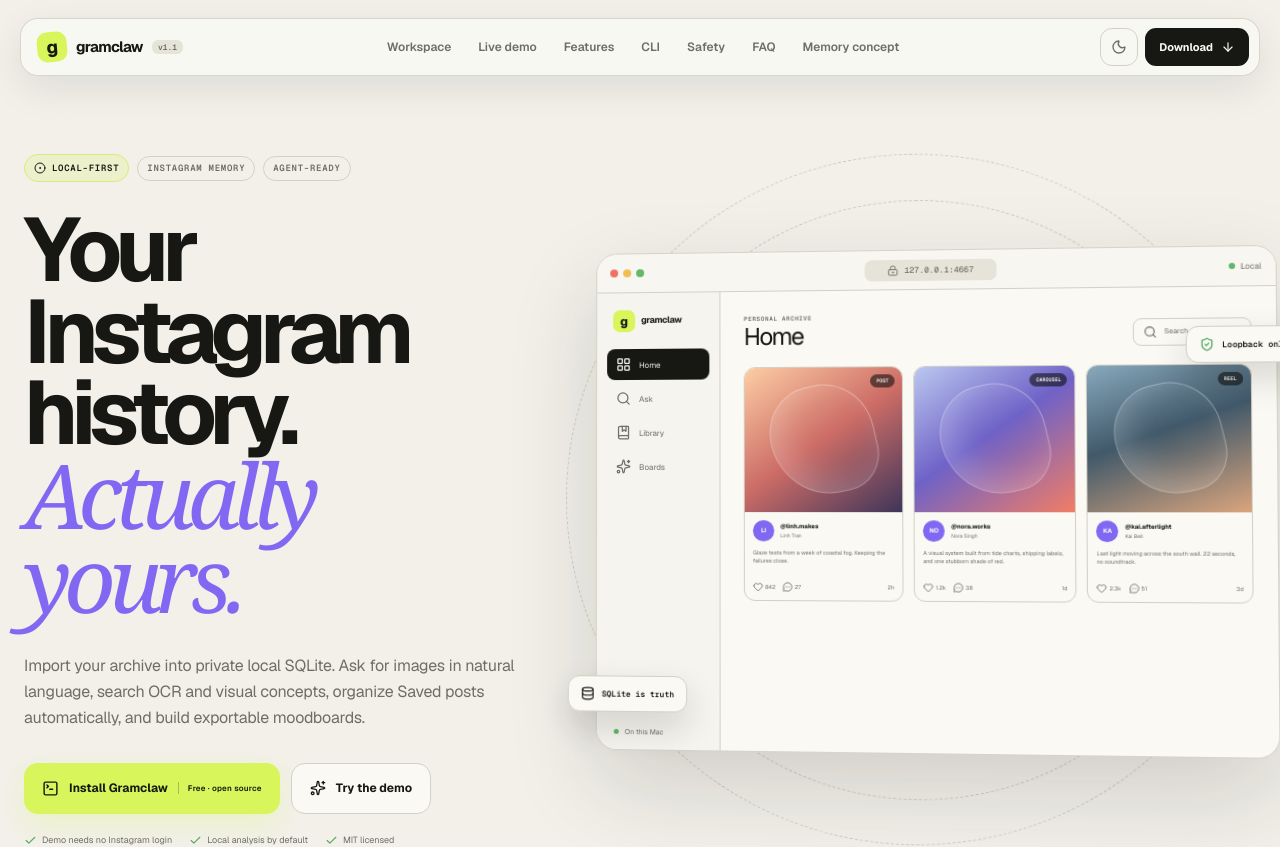
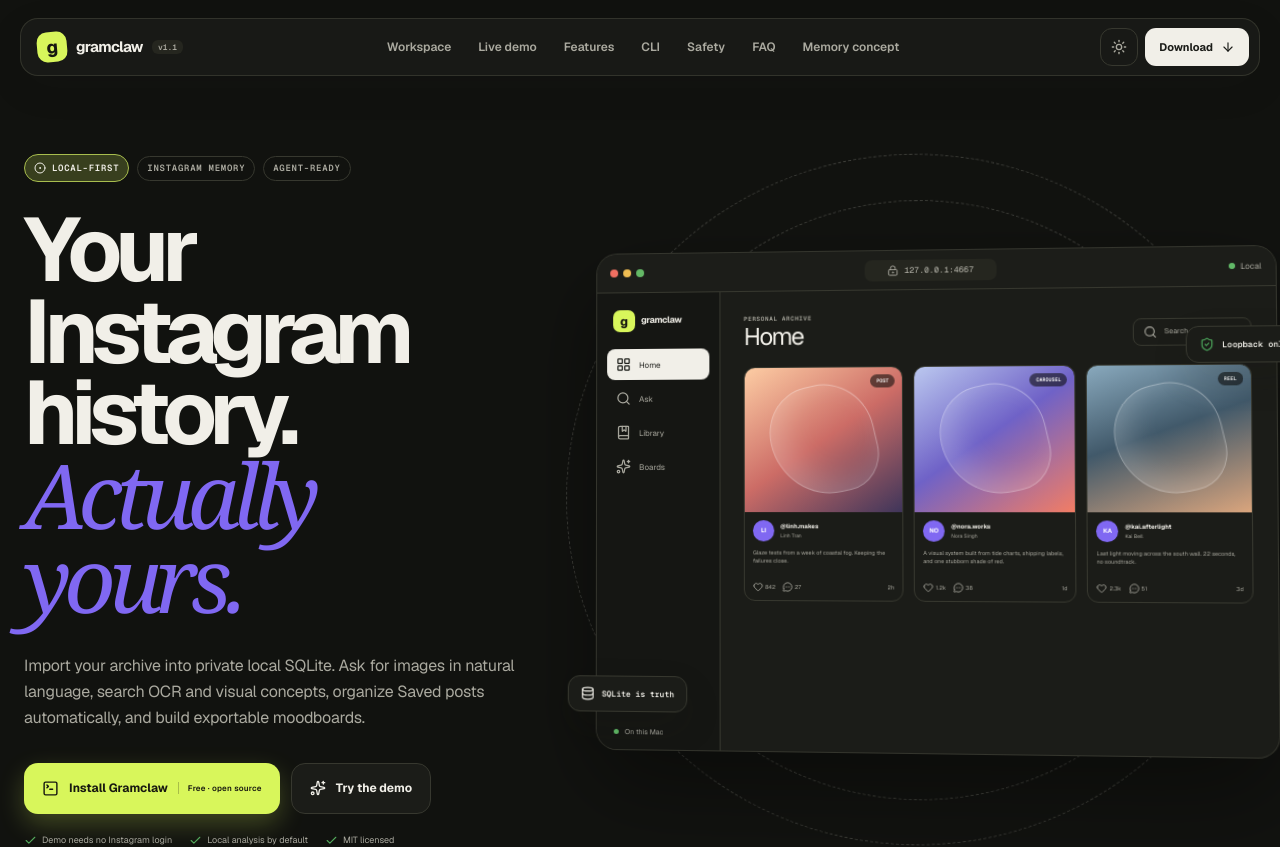
Before and after one commit to artjing/gramclaw, a Next.js app: page / in a window 1280 px wide. Shown: the top 847 px of the page. Built offline with nearby package versions, Linux system fonts and the light colour scheme.

Commit message:
Default Gramclaw to dark theme

```diff
--- a/app/GramclawSite.tsx
+++ b/app/GramclawSite.tsx
@@ -472,15 +472,13 @@
 
 export function GramclawSite() {
   const [menuOpen, setMenuOpen] = useState(false);
-  const [dark, setDark] = useState(false);
+  const [dark, setDark] = useState(true);
   const [activeCommand, setActiveCommand] = useState(commandGroups[0]);
   const [copied, setCopied] = useState(false);
 
   useEffect(() => {
     const stored = window.localStorage.getItem("gramclaw-site-theme");
-    const shouldDark =
-      stored === "dark" ||
-      (!stored && window.matchMedia("(prefers-color-scheme: dark)").matches);
+    const shouldDark = stored !== "light";
     const frame = window.requestAnimationFrame(() => setDark(shouldDark));
     return () => window.cancelAnimationFrame(frame);
   }, []);
@@ -502,7 +500,7 @@
   }
 
   return (
-    <main className="site">
+    <main className="site" data-theme={dark ? "dark" : "light"}>
       <header className="site-nav">
         <a className="site-logo" href="#top" aria-label="Gramclaw home">
           <span>g</span>
--- a/app/globals.css
+++ b/app/globals.css
@@ -23,6 +23,17 @@
   --site-muted: #aaa99f;
   --site-line: #37382f;
   --shadow-large: 0 34px 90px rgba(0, 0, 0, 0.42);
+}
+
+.site[data-theme="dark"] {
+  --site-bg: #11120f;
+  --site-panel: #1b1c18;
+  --site-panel-2: #25261f;
+  --site-ink: #f1efe8;
+  --site-muted: #aaa99f;
+  --site-line: #37382f;
+  --shadow-large: 0 34px 90px rgba(0, 0, 0, 0.42);
+  background: var(--site-bg);
 }
 
 * {
```
